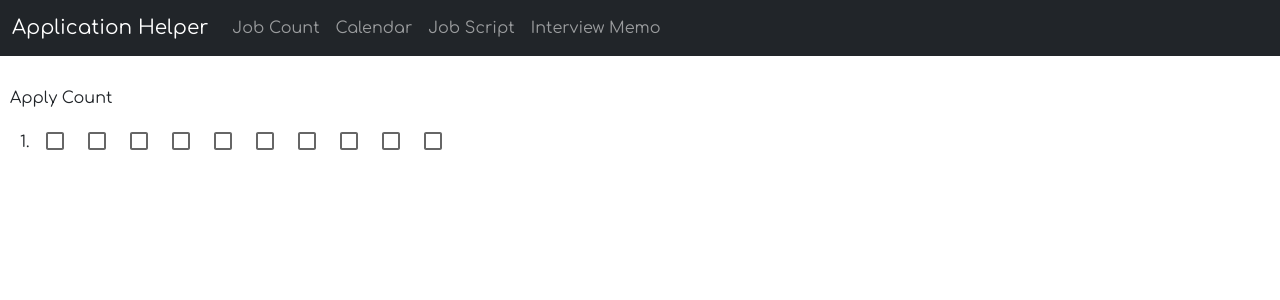
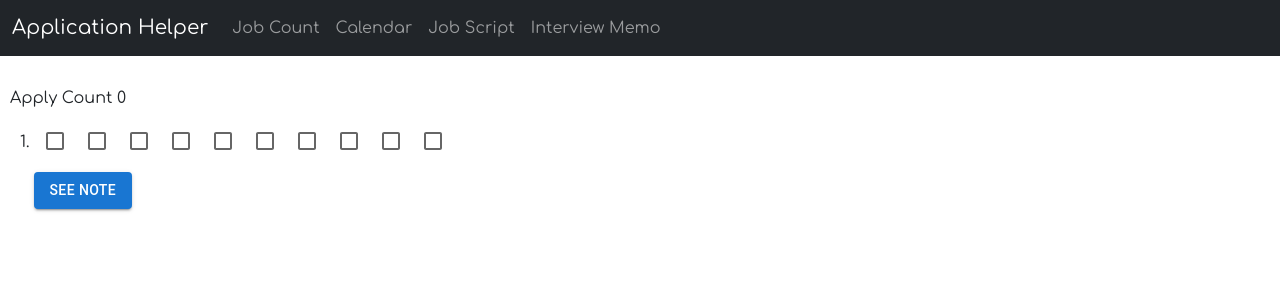
Before and after one commit to jbkim0547/application-countingapp, a React (Create React App) app: page /count in a window 1280 px wide. Shown: the top 300 px of the page. Built offline with nearby package versions, Linux system fonts and the light colour scheme.

Commit message:
add appliction count number and button

```diff
--- a/src/ApplicationCount/Count.css
+++ b/src/ApplicationCount/Count.css
@@ -10,3 +10,8 @@
 .applicationCount{
     margin-left: 10px;
 }
+
+.checkBoxContainer{
+    display:flex;
+    flex-direction: column;
+}
--- a/src/ApplicationCount/Count.js
+++ b/src/ApplicationCount/Count.js
@@ -2,7 +2,8 @@ import "../App.css";
 import React, { useState } from "react";
 import "./Count.css";
 import { Checkbox } from "@mui/material";
-import { NavItem } from "react-bootstrap";
+import Stack from "@mui/material/Stack";
+import Button from "@mui/material/Button";
 
 const label = { inputProps: { "aria-label": "Checkbox demo" } };
 
@@ -12,9 +13,15 @@ function Count({ checked, setChecked }) {
     updated[index] = e.target.checked;
     setChecked(updated);
   };
+
+  function appCountSaveButton () {
+
+  }
   return (
     <React.Fragment>
-      <div className= "applicationCount"Style="margin-top:30px;">Apply Count</div>
+      <div className="applicationCount" Style="margin-top:30px;">
+        Apply Count {checked.filter(Boolean).length}
+      </div>
       <div
         Style="margin-top:-10px"
         id="checkBox-container"
@@ -23,6 +30,7 @@ function Count({ checked, setChecked }) {
         <div className="float-child">
           <div Style="margin-top:10px; margin-right:4px">1. </div>
         </div>
+        <div className="checkBoxContainer">
           <div class="float-child">
             <div>
               {checked.map((item, index) => (
@@ -35,6 +43,16 @@ function Count({ checked, setChecked }) {
               ))}
             </div>
           </div>
+          <Stack className="seeNoteButton" spacing={2} direction="row">
+            <Button
+              variant="contained"
+              onClick={() => appCountSaveButton()}
+              Style="margin-top: 10px"
+            >
+              See Note
+            </Button>
+          </Stack>
+        </div>
       </div>
     </React.Fragment>
   );
```
Lines whose indentation alone changed are shown as unchanged.
